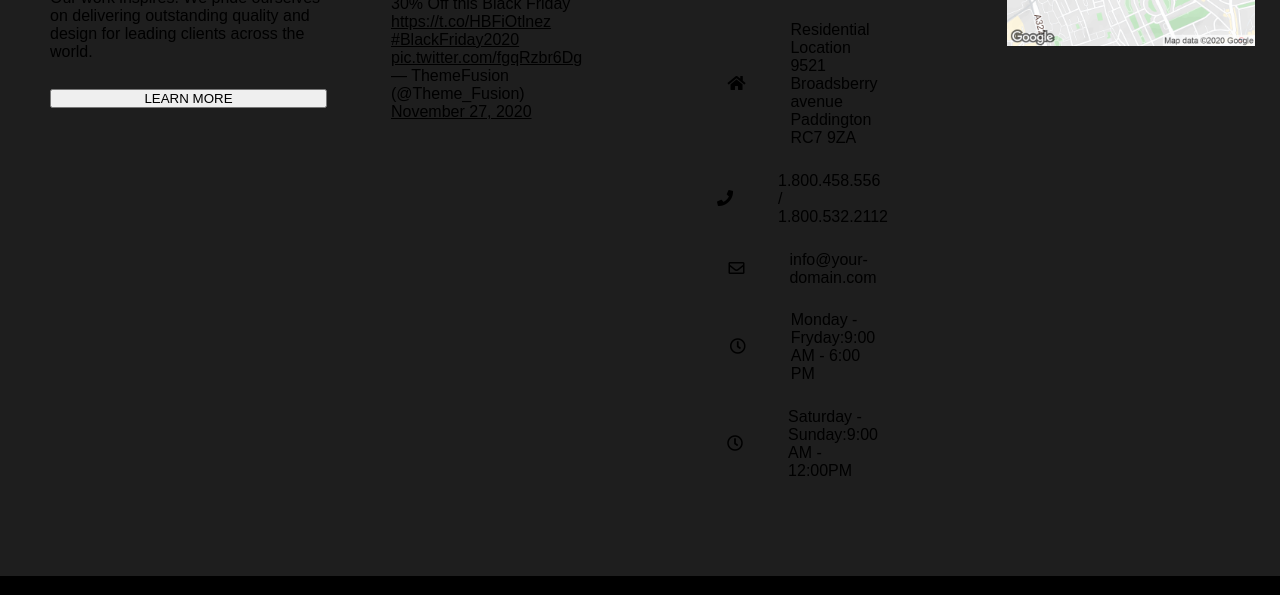
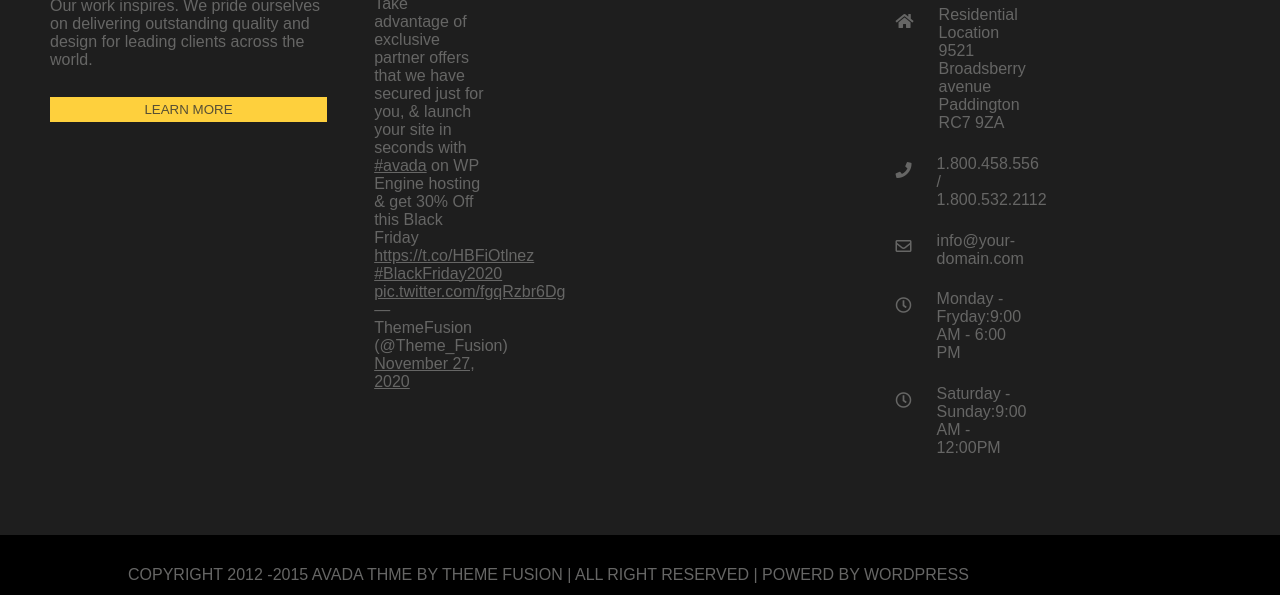
Before and after one commit to Giancarlo-Zuliani/proj-html-vuejs, a plain HTML site: page index.html in a window 1280 px wide. Shown: the part 6251-6846 px from the top of the page. Drawn offline with nearby package versions, Linux system fonts and the light colour scheme.

Commit message:
footer complete

```diff
--- a/css/style.css
+++ b/css/style.css
@@ -590,9 +590,10 @@ header::after{
 
 footer{
   background-color: #1e1e1e;
-  border-top:10px solid #31312f;
+  border-top:18px solid #31312f;
   display:flex;
   align-items: flex-start;
+  color:#666665;
 }
 footer section{
   display:flex;
@@ -678,26 +679,23 @@ blockquote{
 
 .contactcontainer{
   display: flex;
-  justify-content: center;
-  align-items: center;
+  justify-content: flex-start;
+  align-items:flex-start;
   margin:20px auto;
-}
-
-.map img{
-  max-width: 100%;
-}
-
-.contacts i {
-  margin-right:20px;
-}
-
-
-.twitter-tweet{
-  max-width:30%;
-  margin-top:80px;
 }
 
 #footer div{
   max-width:60%;
   margin:5% 25px;
+  padding:0;
 }
+
+.map img{
+  max-width:100%;
+  ,margin-top:80px;
+}
+
+.cont{
+  margin:0;
+  max-width: 5%;
+}
--- a/index.html
+++ b/index.html
@@ -291,21 +291,24 @@
 
        <footer>
 
+
          <div class="leftfooter">
            <div class="leftfooter" v-for="obj in left">
              <img v-if="obj.type === 'img' " :src="obj.content" alt="">
              <p v-if="obj.type === 'par'">{{obj.content}}</p>
-             <button v-if="obj.type === 'button'" type="button" name="button">{{obj.content}}</button>
+             <button class="ochrabtn" v-if="obj.type === 'button'" type="button" name="button">{{obj.content}}</button>
            </div>
          </div>
+         <div class="">
 
         <blockquote class="twitter-tweet" data-theme="dark"><p lang="en" dir="ltr">Do you need sublime WordPress hosting for your next website? Take advantage of exclusive partner offers that we have secured just for you, &amp; launch your site in seconds with <a href="https://twitter.com/hashtag/avada?src=hash&amp;ref_src=twsrc%5Etfw">#avada</a> on WP Engine hosting &amp; get 30% Off this Black Friday <a href="https://t.co/HBFiOtlnez">https://t.co/HBFiOtlnez</a> <a href="https://twitter.com/hashtag/BlackFriday2020?src=hash&amp;ref_src=twsrc%5Etfw">#BlackFriday2020</a> <a href="https://t.co/fgqRzbr6Dg">pic.twitter.com/fgqRzbr6Dg</a></p>&mdash; ThemeFusion (@Theme_Fusion) <a href='https://twitter.com/Theme_Fusion/status/1332383066631892993?ref_src=twsrc%5Etfw'>November 27, 2020</a></blockquote>
 
+      </div>
         <div class="contacts">
           <h3>CONTACT US TODAY</h3>
           <div class="contactcontainer" v-for="contact in contacts">
             <div class="">
-              <i :class="contact.icon"></i>
+              <i class="cont" :class="contact.icon"></i>
             </div>
             <p>{{contact.adress}}</p>
           </div>
@@ -315,6 +318,7 @@
           <h3>FIND US</h3>
           <img src="resources/construction_map_pin.png" alt="">
         </div>
+      </div>
 
        </footer>
          <section id="subfooter">
```
